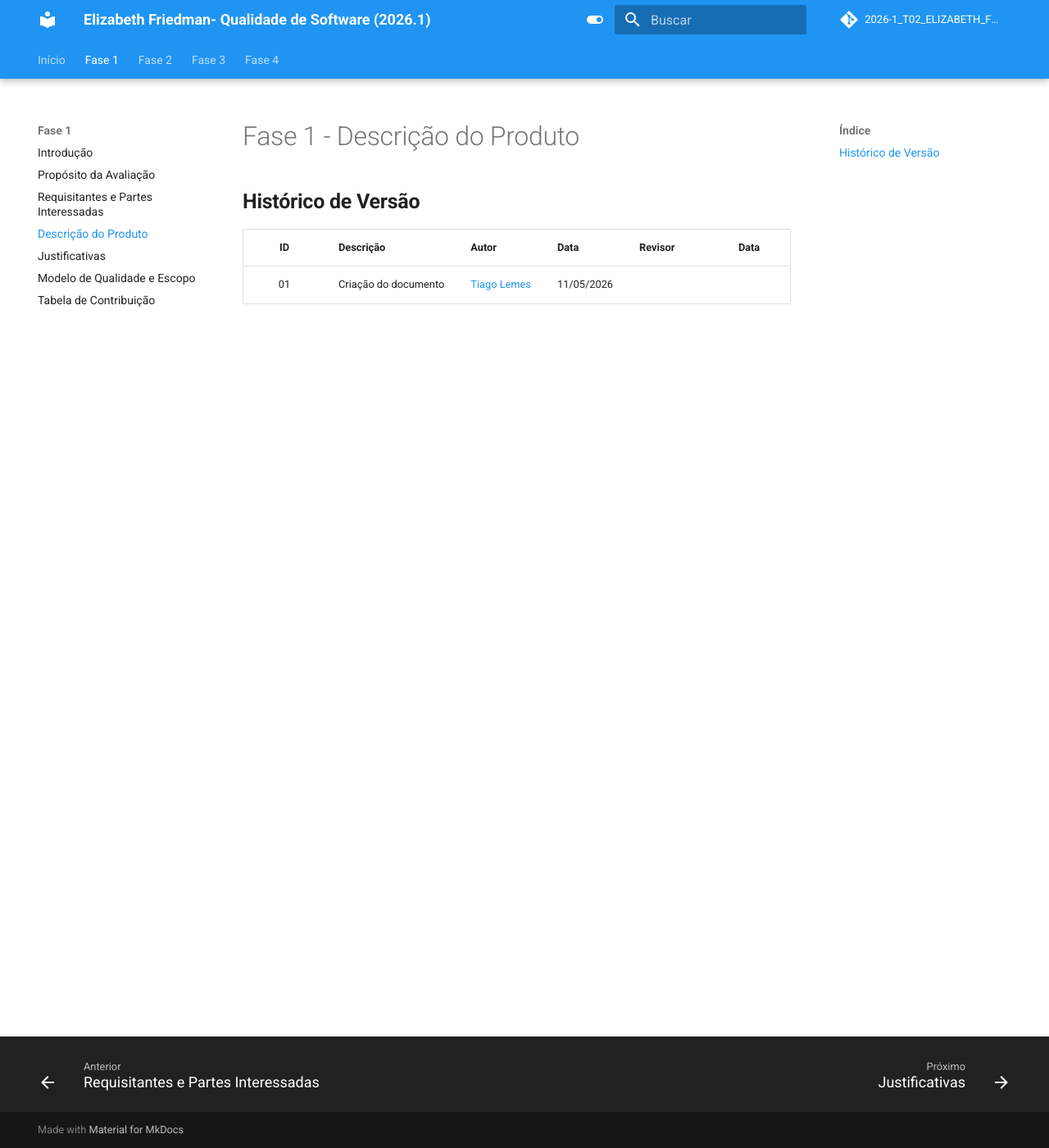
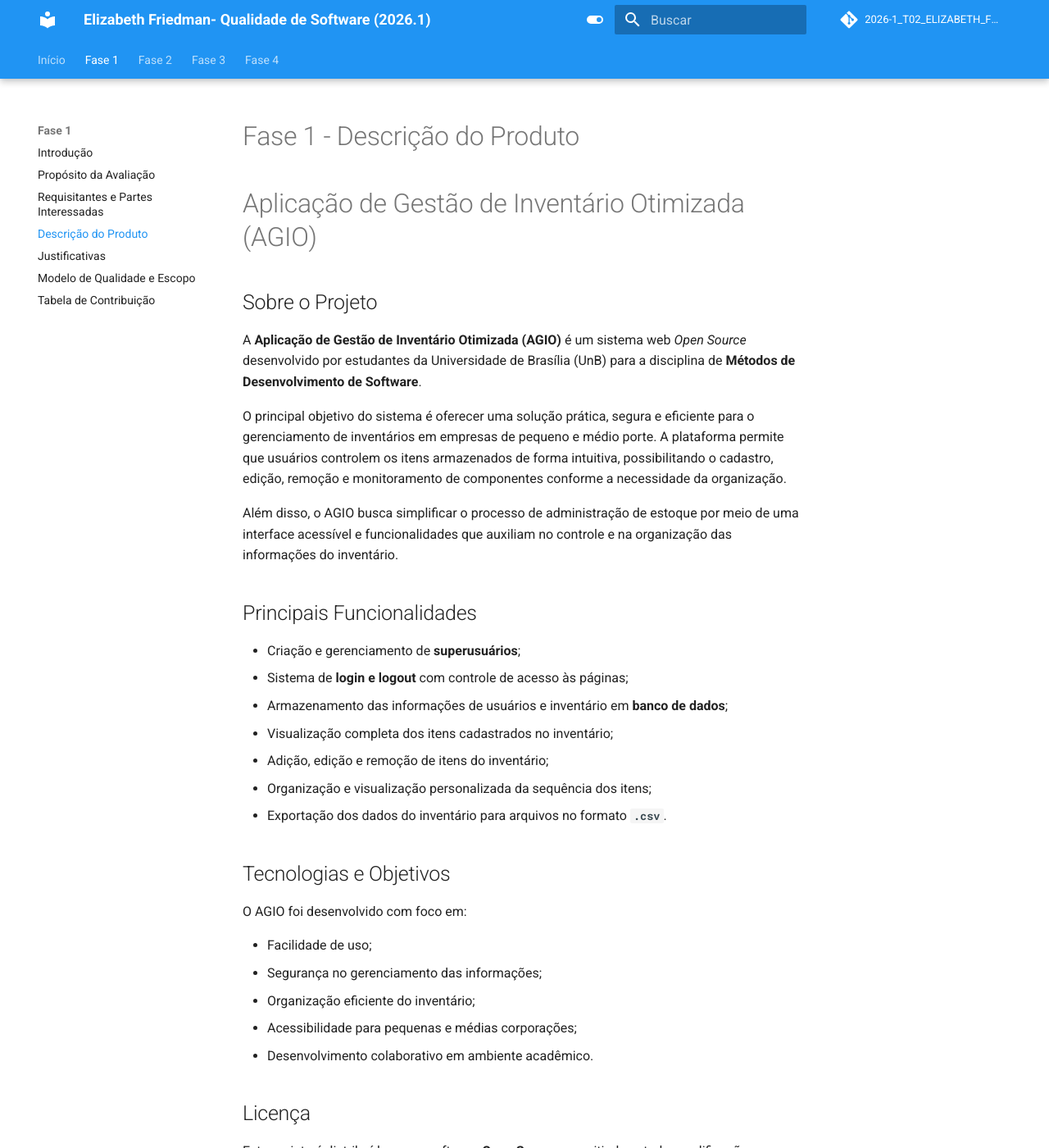
Before and after one commit to FCTE-Qualidade-de-Software-1/2026-1_T02_ELIZABETH_FRIEDMAN, an MkDocs documentation site: the page built from docs/fase1/3-descricao.md, in a window 1280 px wide and 1400 px high. Shown: the whole window at 82% size. Built offline with MkDocs 1.6.1 and Material for MkDocs 9.7.7, drawn with Linux system fonts in a browser that asks for light colours; comment, search, counter and statistics services are not loaded; some of the changed text lies outside the part shown.

Commit message:
Adicionando a descrição do produto a ser analisado

```diff
--- a/docs/fase1/3-descricao.md
+++ b/docs/fase1/3-descricao.md
@@ -1,7 +1,42 @@
 # Fase 1 - Descrição do Produto
+
+# Aplicação de Gestão de Inventário Otimizada (AGIO)
+
+## Sobre o Projeto
+
+A **Aplicação de Gestão de Inventário Otimizada (AGIO)** é um sistema web *Open Source* desenvolvido por estudantes da Universidade de Brasília (UnB) para a disciplina de **Métodos de Desenvolvimento de Software**.
+
+O principal objetivo do sistema é oferecer uma solução prática, segura e eficiente para o gerenciamento de inventários em empresas de pequeno e médio porte. A plataforma permite que usuários controlem os itens armazenados de forma intuitiva, possibilitando o cadastro, edição, remoção e monitoramento de componentes conforme a necessidade da organização.
+
+Além disso, o AGIO busca simplificar o processo de administração de estoque por meio de uma interface acessível e funcionalidades que auxiliam no controle e na organização das informações do inventário.
+
+## Principais Funcionalidades
+
+- Criação e gerenciamento de **superusuários**;
+- Sistema de **login e logout** com controle de acesso às páginas;
+- Armazenamento das informações de usuários e inventário em **banco de dados**;
+- Visualização completa dos itens cadastrados no inventário;
+- Adição, edição e remoção de itens do inventário;
+- Organização e visualização personalizada da sequência dos itens;
+- Exportação dos dados do inventário para arquivos no formato **`.csv`**.
+
+## Tecnologias e Objetivos
+
+O AGIO foi desenvolvido com foco em:
+
+- Facilidade de uso;
+- Segurança no gerenciamento das informações;
+- Organização eficiente do inventário;
+- Acessibilidade para pequenas e médias corporações;
+- Desenvolvimento colaborativo em ambiente acadêmico.
+
+## Licença
+
+Este projeto é distribuído como software **Open Source**, permitindo estudo, modificação e colaboração pela comunidade.
 
 ## **Histórico de Versão**
 
 | ID | Descrição | Autor | Data | Revisor | Data |
 |:--:|:---------|:------|:--------|:--------|:----:|
-| 01 | Criação do documento | [Tiago Lemes](https://github.com/TiagoTeixeira-2005) | 11/05/2026 |  |  |
+| 01 | Criação da Página | [Tiago Lemes](https://github.com/TiagoTeixeira-2005) | 11/05/2026 | [João Igor](https://github.com/JoaoPC10)| 12/05/2026  |
+| 02 | Criação do documento |[João Igor](https://github.com/JoaoPC10)| 12/05/2026 | |  |
```
